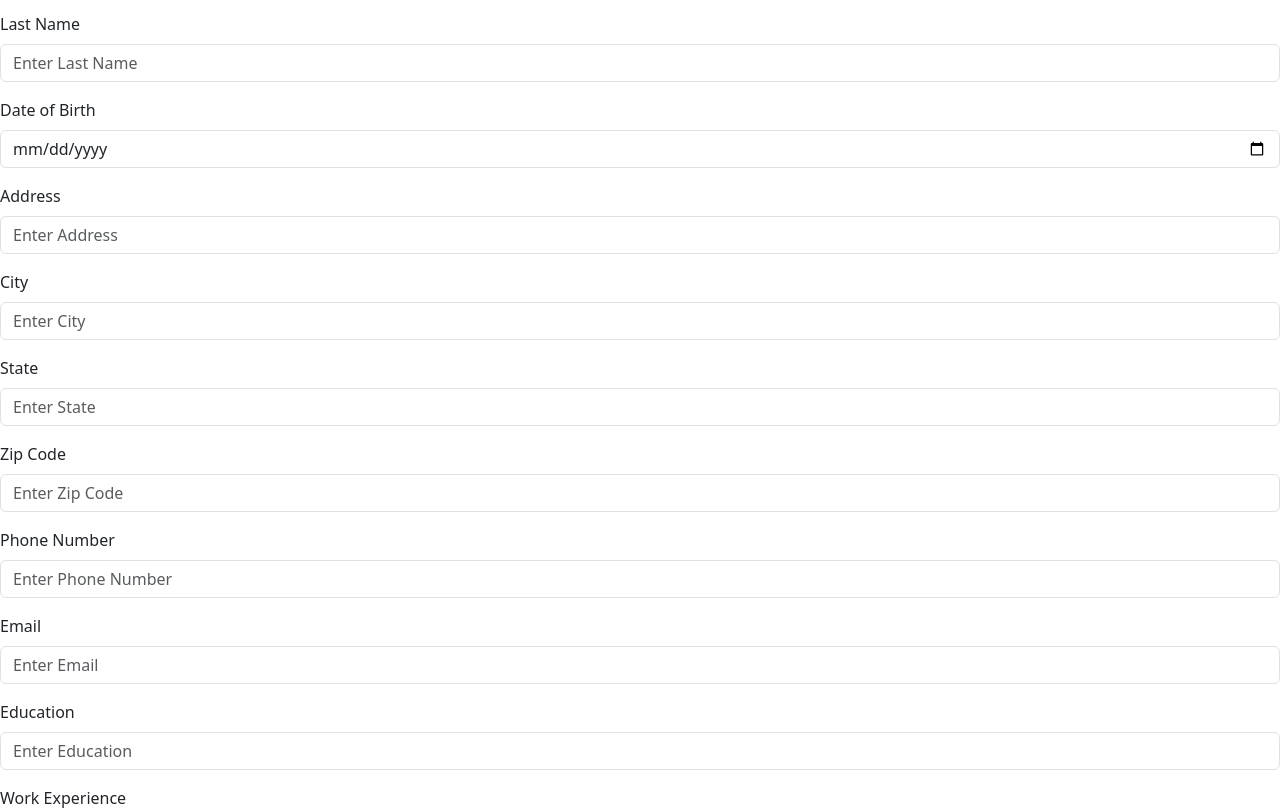
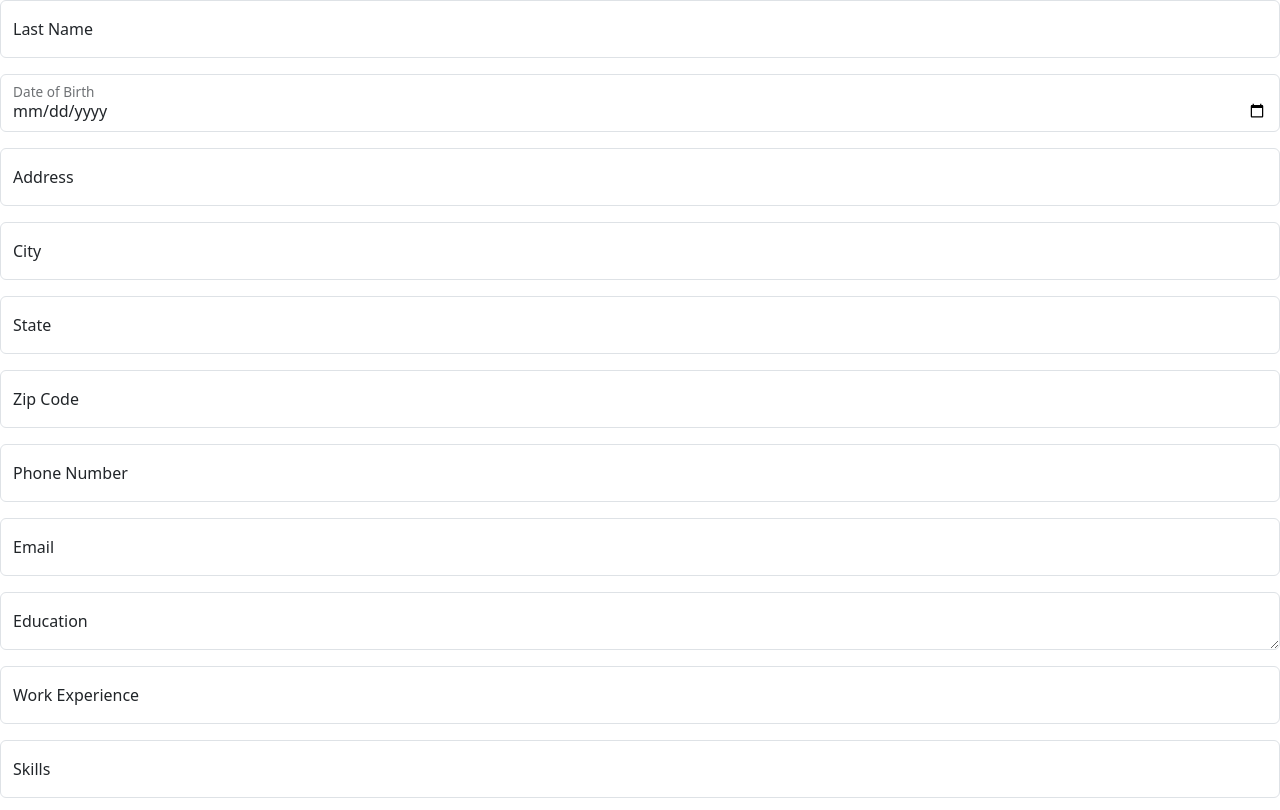
Before and after one commit to CECurtiss/CorkBarrelFrontend, a React (Create React App) app: page /Application in a window 1280 px wide. Shown: the part 254-1064 px from the top of the page. Built offline with nearby package versions, Linux system fonts and the light colour scheme; a web font is replaced by a local one.

Commit message:
added floating labels to all inputs. Deleted previous Form.Labels

```diff
--- a/src/pages/Application/Application.js
+++ b/src/pages/Application/Application.js
@@ -2,6 +2,7 @@ import React from "react";
 import "./Application.css";
 import Form from "react-bootstrap/Form";
 import Button from "react-bootstrap/Button";
+import FloatingLabel from "react-bootstrap/FloatingLabel";
 
 const Application = () => {
   return (
@@ -9,68 +10,86 @@ const Application = () => {
       <h1>Online Application</h1>
       <Form>
         <Form.Group className="mb-3" controlId="formBasicFirstName">
-          <Form.Label>First Name</Form.Label>
-          <Form.Control type="text" placeholder="Enter First Name" />
+          <FloatingLabel controlId="floatingInput" label="First Name">
+            <Form.Control type="text" placeholder="Enter First Name" />
+          </FloatingLabel>
         </Form.Group>
 
         <Form.Group className="mb-3" controlId="formBasicLastName">
-          <Form.Label>Last Name</Form.Label>
-          <Form.Control type="text" placeholder="Enter Last Name" />
+          <FloatingLabel controlId="floatingInput" label="Last Name">
+            <Form.Control type="text" placeholder="Enter Last Name" />
+          </FloatingLabel>
         </Form.Group>
 
         <Form.Group className="mb-3" controlId="formBasicDOB">
-          <Form.Label>Date of Birth</Form.Label>
-          <Form.Control type="date" />
+          <FloatingLabel controlId="floatingInput" label="Date of Birth">
+            <Form.Control type="date" />
+          </FloatingLabel>
         </Form.Group>
 
         <Form.Group className="mb-3" controlId="formBasicAddress">
-          <Form.Label>Address</Form.Label>
+          <FloatingLabel controlId="floatingInput" label="Address">
           <Form.Control type="text" placeholder="Enter Address" />
+          </FloatingLabel>
         </Form.Group>
 
         <Form.Group className="mb-3" controlId="formBasicCity">
-          <Form.Label>City</Form.Label>
+          <FloatingLabel controlId="floatingInput" label="City">
           <Form.Control type="text" placeholder="Enter City" />
+            </FloatingLabel>
         </Form.Group>
 
         <Form.Group className="mb-3" controlId="formBasicState">
-          <Form.Label>State</Form.Label>
+          <FloatingLabel controlId="floatingInput" label="State">
           <Form.Control type="text" placeholder="Enter State" />
+          </FloatingLabel>
         </Form.Group>
 
         <Form.Group className="mb-3" controlId="formBasicZip">
-          <Form.Label>Zip Code</Form.Label>
+          <FloatingLabel controlId="floatingInput" label="Zip Code">
           <Form.Control type="text" placeholder="Enter Zip Code" />
+            </FloatingLabel>
         </Form.Group>
 
         <Form.Group className="mb-3" controlId="formBasicPhone">
-          <Form.Label>Phone Number</Form.Label>
+          <FloatingLabel controlId="floatingInput" label="Phone Number">
           <Form.Control type="text" placeholder="Enter Phone Number" />
+            </FloatingLabel>
         </Form.Group>
 
         <Form.Group className="mb-3" controlId="formBasicEmail">
-          <Form.Label>Email</Form.Label>
+          <FloatingLabel controlId="floatingInput" label="Email">
           <Form.Control type="email" placeholder="Enter Email" />
+            </FloatingLabel>
         </Form.Group>
 
         <Form.Group className="mb-3" controlId="formBasicEducation">
-          <Form.Label>Education</Form.Label>
-          <Form.Control type="text" placeholder="Enter Education" />
+          <FloatingLabel controlId="floatingInput" label="Education">
+          <Form.Control
+            as="textarea"
+            type="text"
+            placeholder="Enter Education"
+            rows={3}
+          />
+            </FloatingLabel>
         </Form.Group>
 
         <Form.Group className="mb-3" controlId="formBasicWorkExperience">
-          <Form.Label>Work Experience</Form.Label>
+          <FloatingLabel controlId="floatingInput" label="Work Experience">
           <Form.Control type="text" placeholder="Enter Work Experience" />
+            </FloatingLabel>
         </Form.Group>
 
         <Form.Group className="mb-3" controlId="formBasicSkills">
-          <Form.Label>Skills</Form.Label>
+          <FloatingLabel controlId="floatingInput" label="Skills">
           <Form.Control type="text" placeholder="Enter Skills" />
+            </FloatingLabel>
         </Form.Group>
 
         <Form.Group className="mb-3" controlId="formBasicReferences">
-          <Form.Label>References</Form.Label>
+          <FloatingLabel controlId="floatingInput" label="References">
           <Form.Control type="text" placeholder="Enter References" />
+            </FloatingLabel>
         </Form.Group>
 
         <Form.Group className="mb-3" controlId="formBasicAvailability">
@@ -92,16 +111,15 @@ const Application = () => {
         </Form.Group>
 
         <Form.Group className="mb-3" controlId="formBasicPreferredLocation">
-            <Form.Label>Preferred Location</Form.Label>
+          <Form.Label>Preferred Location</Form.Label>
           <Form.Check type="checkbox" label="Either Location" />
           <Form.Check type="checkbox" label="9th & Mississippi" />
           <Form.Check type="checkbox" label="23rd & Iowa" />
         </Form.Group>
 
         <Button variant="primary" type="submit">
-            Submit
+          Submit
         </Button>
-
       </Form>
     </div>
   );
```
